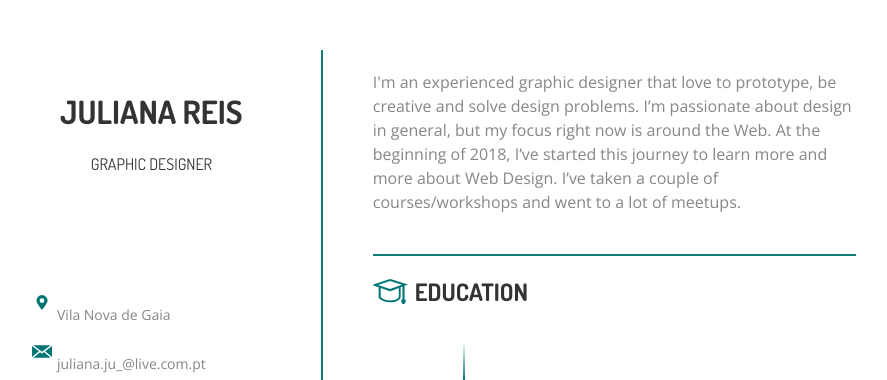
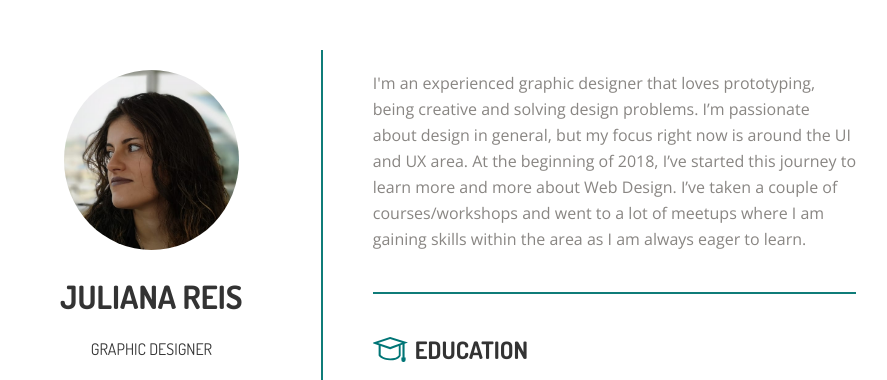
Before and after one commit to jmtavares/julianareis, a Gatsby site: page / in a window 1280 px wide. Shown: the top 380 px of the page, without its empty margins (196-1083 px from the left). Built offline with nearby package versions, Linux system fonts and the light colour scheme; Gatsby itself is replaced by a stand-in of ours.

Commit message:
add photography

```diff
--- a/src/pages/index.js
+++ b/src/pages/index.js
@@ -8,6 +8,7 @@ import locationIcon from "../images/location.svg";
 import emailIcon from "../images/email.svg";
 import phoneIcon from "../images/phone.svg";
 import linkedInIcon from "../images/linkedin.svg";
+import photo from "../images/photo.png";
 
 const IndexPage = () => (
     <Layout>
@@ -15,6 +16,7 @@ const IndexPage = () => (
         <div className="container">
             <div className="left-panel">
                 <div className="left-panel-header">
+                    <img className="photo" src={photo} alt="photography" />
                     <h1>Juliana Reis</h1>
                     <h4>Graphic Designer</h4>
                 </div>
@@ -77,13 +79,15 @@ const IndexPage = () => (
             <div className="right-panel">
                 <div>
                     <div className="description">
-                        I'm an experienced graphic designer that love to
-                        prototype, be creative and solve design problems. I’m
-                        passionate about design in general, but my focus right
-                        now is around the Web. At the beginning of 2018, I’ve
-                        started this journey to learn more and more about Web
-                        Design. I’ve taken a couple of courses/workshops and
-                        went to a lot of meetups.
+                        I'm an experienced graphic designer that loves
+                        prototyping, being creative and solving design problems.
+                        I’m passionate about design in general, but my focus
+                        right now is around the UI and UX area. At the beginning
+                        of 2018, I’ve started this journey to learn more and
+                        more about Web Design. I’ve taken a couple of
+                        courses/workshops and went to a lot of meetups where I
+                        am gaining skills within the area as I am always eager
+                        to learn.
                     </div>
                 </div>
                 <div>
--- a/src/pages/index.less
+++ b/src/pages/index.less
@@ -20,7 +20,7 @@ body {
     display: flex;
     width: 1024px;
     margin: 0 auto;
-    padding: 50px;
+    padding: 50px 50px 0 50px;
     box-sizing: border-box;
     .left-panel {
         flex: 0 0 300px;
@@ -49,7 +49,7 @@ body {
 
     .description {
         color: #898683;
-        line-height: 24px;
+        line-height: 26px;
         border-bottom: 2px solid #0f7c79;
         padding-bottom: 40px;
         font-size: 16px;
@@ -74,7 +74,7 @@ body {
     }
 
     .left-panel-header {
-        margin-bottom: 100px;
+        margin-bottom: 50px;
         text-align: center;
     }
 
@@ -144,6 +144,7 @@ body {
 }
 
 .with-icon {
+    margin-top: 40px;
     display: flex;
     align-items: center;
 }
@@ -157,3 +158,9 @@ body {
         margin-right: 5px;
     }
 }
+
+.photo {
+    width: 175px;
+    height: 180px;
+    border-radius: 50%;
+}
```
Also changed, not shown: src/images/photo.png (added).
